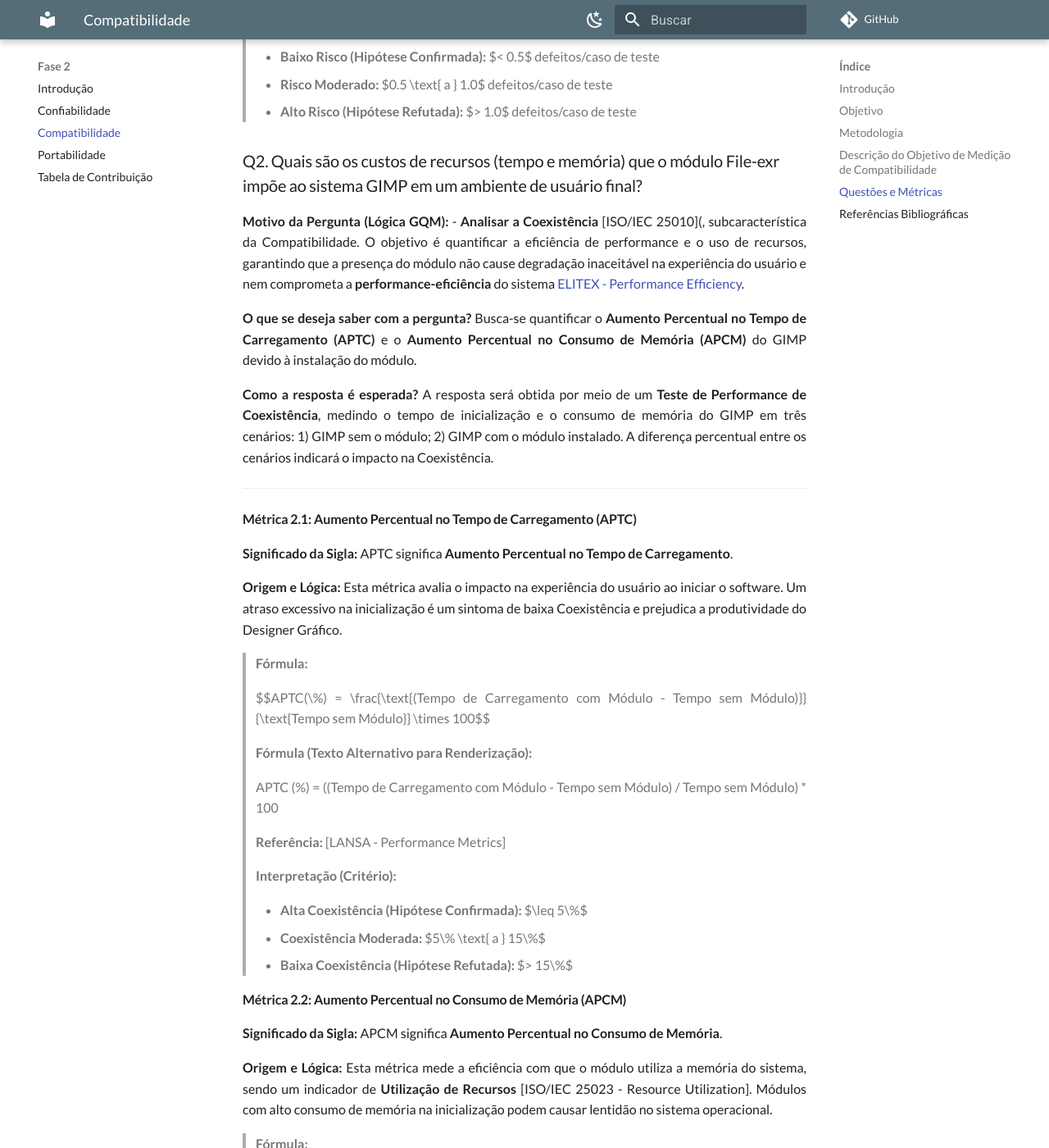
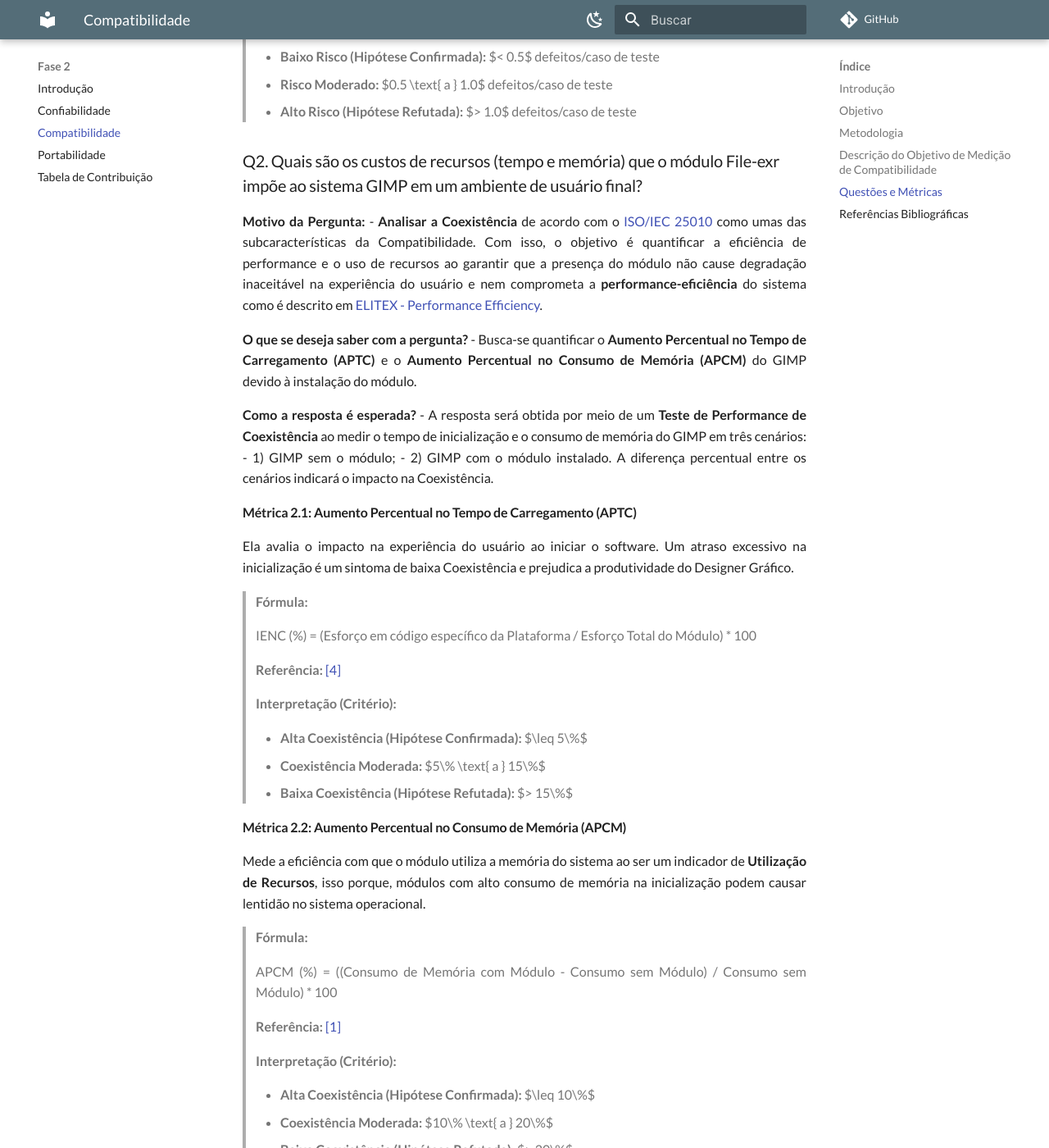
Before and after one commit to FCTE-Qualidade-de-Software-1/2025-2_T02_Karen_Jones, an MkDocs documentation site: the page built from docs/fase2/2-compatibilidade.md, in a window 1280 px wide and 1400 px high, scrolled down 3245 px. Shown: the whole window at 82% size. Built offline with MkDocs 1.6.1 and Material for MkDocs 9.7.7, drawn with Linux system fonts in a browser that asks for light colours; comment, search, counter and statistics services are not loaded; some of the changed text lies outside the part shown.

Commit message:
Update 2-compatibilidade.md

```diff
--- a/docs/fase2/2-compatibilidade.md
+++ b/docs/fase2/2-compatibilidade.md
@@ -93,32 +93,27 @@
 
 ### Q2. Quais são os custos de recursos (tempo e memória) que o módulo File-exr impõe ao sistema GIMP em um ambiente de usuário final?
 
-**Motivo da Pergunta (Lógica GQM):**
--  **Analisar a Coexistência** [ISO/IEC 25010](, subcaracterística da Compatibilidade. O objetivo é quantificar a eficiência de performance e o uso de recursos, garantindo que a presença do módulo não cause degradação inaceitável na experiência do usuário e nem comprometa a **performance-eficiência** do sistema [ELITEX - Performance Efficiency](https://elitex.systems/blog/software-quality).
+**Motivo da Pergunta:**
+-  **Analisar a Coexistência**  de acordo com o [ISO/IEC 25010](https://blog.onedaytesting.com.br/iso-iec-25010/) como umas das subcaracterísticas da Compatibilidade. Com isso, o objetivo é quantificar a eficiência de performance e o uso de recursos ao garantir que a presença do módulo não cause degradação inaceitável na experiência do usuário e nem comprometa a **performance-eficiência** do sistema como é descrito em [ELITEX - Performance Efficiency](https://elitex.systems/blog/software-quality).
 
 **O que se deseja saber com a pergunta?**
-Busca-se quantificar o **Aumento Percentual no Tempo de Carregamento (APTC)** e o **Aumento Percentual no Consumo de Memória (APCM)** do GIMP devido à instalação do módulo.
+- Busca-se quantificar o **Aumento Percentual no Tempo de Carregamento (APTC)** e o **Aumento Percentual no Consumo de Memória (APCM)** do GIMP devido à instalação do módulo.
 
 **Como a resposta é esperada?**
-A resposta será obtida por meio de um **Teste de Performance de Coexistência**, medindo o tempo de inicialização e o consumo de memória do GIMP em três cenários: 1) GIMP sem o módulo; 2) GIMP com o módulo instalado. A diferença percentual entre os cenários indicará o impacto na Coexistência.
+- A resposta será obtida por meio de um **Teste de Performance de Coexistência** ao medir o tempo de inicialização e o consumo de memória do GIMP em três cenários:
+    - 1) GIMP sem o módulo;
+    - 2) GIMP com o módulo instalado. A diferença percentual entre os cenários indicará o impacto na Coexistência.
 
----
 
 #### Métrica 2.1: Aumento Percentual no Tempo de Carregamento (APTC)
 
-**Significado da Sigla:** APTC significa **Aumento Percentual no Tempo de Carregamento**.
-
-**Origem e Lógica:** Esta métrica avalia o impacto na experiência do usuário ao iniciar o software. Um atraso excessivo na inicialização é um sintoma de baixa Coexistência e prejudica a produtividade do Designer Gráfico.
+Ela avalia o impacto na experiência do usuário ao iniciar o software. Um atraso excessivo na inicialização é um sintoma de baixa Coexistência e prejudica a produtividade do Designer Gráfico.
 
 > **Fórmula:**
 >
-> $$APTC(\%) = \frac{\text{(Tempo de Carregamento com Módulo - Tempo sem Módulo)}}{\text{Tempo sem Módulo}} \times 100$$
+> IENC (%) = (Esforço em código específico da Plataforma / Esforço Total do Módulo) * 100
 >
-> **Fórmula (Texto Alternativo para Renderização):**
->
-> APTC (%) = ((Tempo de Carregamento com Módulo - Tempo sem Módulo) / Tempo sem Módulo) * 100
->
-> **Referência:** [LANSA - Performance Metrics]
+> **Referência:** [[4]](#ref-4)
 >
 > **Interpretação (Critério):**
 >
@@ -128,19 +123,13 @@
 
 #### Métrica 2.2: Aumento Percentual no Consumo de Memória (APCM)
 
-**Significado da Sigla:** APCM significa **Aumento Percentual no Consumo de Memória**.
-
-**Origem e Lógica:** Esta métrica mede a eficiência com que o módulo utiliza a memória do sistema, sendo um indicador de **Utilização de Recursos** [ISO/IEC 25023 - Resource Utilization]. Módulos com alto consumo de memória na inicialização podem causar lentidão no sistema operacional.
+Mede a eficiência com que o módulo utiliza a memória do sistema ao ser um indicador de **Utilização de Recursos**, isso porque, módulos com alto consumo de memória na inicialização podem causar lentidão no sistema operacional.
 
 > **Fórmula:**
 >
-> $$APCM(\%) = \frac{\text{(Consumo de Memória com Módulo - Consumo sem Módulo)}}{\text{Consumo sem Módulo}} \times 100$$
->
-> **Fórmula (Texto Alternativo para Renderização):**
->
 > APCM (%) = ((Consumo de Memória com Módulo - Consumo sem Módulo) / Consumo sem Módulo) * 100
 >
-> **Referência:** [ISO/IEC 25023 - Resource Utilization]
+> **Referência:** [[1]](#ref-1)
 >
 > **Interpretação (Critério):**
 >
@@ -148,36 +137,28 @@
 > - **Coexistência Moderada:** $10\% \text{ a } 20\%$
 > - **Baixa Coexistência (Hipótese Refutada):** $> 20\%$
 
----
 
-### Q3. Quão estável e robusto é o módulo File-exr em produção, refletindo a eficácia de nosso processo de garantia de qualidade e manutenção?
 
-**Motivo da Pergunta (Lógica GQM):**
-Esta questão busca **Analisar o Processo e o Risco de Projeto** [LANSA - Risk Management]. O objetivo é quantificar a taxa de falhas que "escapam" para o ambiente do usuário (instabilidade pós-lançamento) e avaliar a eficiência do processo de manutenção para corrigi-las.
+### Q3. Quão estável e robusto é o módulo File-exr em produção ao refletir a eficácia de nosso processo de garantia de qualidade e manutenção?
+
+**Motivo da Pergunta:**
+- Busca **Analisar o Processo e o Risco de Projeto** como é explicado em [LANSA - Risk Management](https://lansa.com/blog/app-development/what-are-software-metrics-how-can-i-measure-these-metrics/). Com isso, o objetivo é quantificar a taxa de falhas que "escapam" para o ambiente do usuário (instabilidade pós-lançamento) e avaliar a eficiência do processo de manutenção para corrigi-las.
 
 **O que se deseja saber com a pergunta?**
-Busca-se quantificar a **Taxa de Falhas Pós-lançamento** e o **Tempo Médio de Resolução (TMR)** dos defeitos de compatibilidade, que são indicadores de **Qualidade e Manutenibilidade** do módulo.
+- Busca-se quantificar a **Taxa de Falhas Pós-lançamento** e o **Tempo Médio de Resolução (TMR)** dos defeitos de compatibilidade, que são indicadores de **Qualidade e Manutenibilidade** do módulo.
 
 **Como a resposta é esperada?**
-A resposta será obtida pela **Coleta de Dados no Ambiente de Produção** (Controle), monitorando os *logs* e o *bug tracker* oficial do GIMP por um período definido. O TMR será calculado a partir dos dados do *bug tracker* [MOLDSTUD - Resolution Timelines](https://moldstud.com/articles/p-essential-key-metrics-for-measuring-success-in-compatibility-testing-for-quality-assurance).
-
----
+- A resposta será obtida pela **Coleta de Dados no Ambiente de Produção** (Controle) ao monitorar os *logs* e o *bug tracker* oficial do GIMP por um período definido. Assim, o TMR será calculado a partir dos dados do *bug tracker* [MOLDSTUD - Resolution Timelines](https://moldstud.com/articles/p-essential-key-metrics-for-measuring-success-in-compatibility-testing-for-quality-assurance).
 
 #### Métrica 3.1: Densidade de Defeitos Pós-Lançamento (DDPL)
 
-**Significado da Sigla:** DDPL significa **Densidade de Defeitos Pós-Lançamento**.
-
-**Origem e Lógica:** Esta métrica de **Processo/Produto** mede a concentração de problemas que chegam ao usuário. Um alto DDPL indica falha na garantia da qualidade e baixa estabilidade [ELITEX - Defect Density](https://elitex.systems/blog/software-quality).
+- Esta métrica de **Processo/Produto** mede a concentração de problemas que chegam ao usuário. Um alto DDPL indica falha na garantia da qualidade e baixa estabilidade [ELITEX - Defect Density](https://elitex.systems/blog/software-quality).
 
 > **Fórmula:**
 >
 > $$DDPL = \frac{\text{Nº de Defeitos de Compatibilidade Reportados Pós-lançamento}}{\text{Tamanho do Módulo em KLOC}}$$
 >
-> **Fórmula (Texto Alternativo para Renderização):**
->
-> DDPL = (Nº de Defeitos de Compatibilidade Reportados Pós-lançamento / Tamanho do Módulo em Kilo Linhas de Código (KLOC))
->
-> **Referência:** [ELITEX - Defect Density](https://elitex.systems/blog/software-quality)
+> **Referência:** [[3]](#ref-3)
 >
 > **Interpretação (Critério):**
 >
@@ -187,19 +168,13 @@
 
 #### Métrica 3.2: Tempo Médio de Resolução (TMR)
 
-**Significado da Sigla:** TMR significa **Tempo Médio de Resolução**.
-
-**Origem e Lógica:** Esta métrica de **Processo** avalia a eficiência da equipe de manutenção na resposta a falhas. Um TMR baixo é um indicador de **Alta Manutenibilidade** e um processo eficiente [MOLDSTUD - Resolution Timelines](https://moldstud.com/articles/p-essential-key-metrics-for-measuring-success-in-compatibility-testing-for-quality-assurance).
+**Processo** para avaliar a eficiência da equipe de manutenção na resposta a falhas. Um TMR baixo é um indicador de **Alta Manutenibilidade** e um processo eficiente [MOLDSTUD - Resolution Timelines](https://moldstud.com/articles/p-essential-key-metrics-for-measuring-success-in-compatibility-testing-for-quality-assurance).
 
 > **Fórmula:**
 >
 > $$TMR = \frac{\sum \text{Tempo de Resolução}}{\text{Nº Total de Defeitos Resolvidos}}$$
 >
-> **Fórmula (Texto Alternativo para Renderização):**
->
-> TMR = (Soma do Tempo de Resolução de todos os Defeitos / Número Total de Defeitos Resolvidos)
->
-> **Referência:** [MOLDSTUD - Resolution Timelines](https://moldstud.com/articles/p-essential-key-metrics-for-measuring-success-in-compatibility-testing-for-quality-assurance)
+> **Referência:** [[5]](#ref-5)
 >
 > **Interpretação (Critério):**
 >
@@ -211,32 +186,26 @@
 
 ### Q4. Em que medida a arquitetura do módulo File-exr contribui para o aumento da complexidade de manutenção em ambientes operacionais diversificados?
 
-**Motivo da Pergunta (Lógica GQM):**
-Esta questão foca na **Portabilidade** e **Manutenibilidade** [ISO/IEC 25010], que são atributos internos críticos para o custo do projeto (Recurso). O objetivo é **Conhecer** o risco de **fragmentação do código** e a dependência de API's específicas de cada sistema operacional (Windows, macOS, Linux).
+**Motivo da Pergunta:**
+- Esta questão foca na **Portabilidade** e **Manutenibilidade**, que são atributos internos críticos para o custo do projeto (Recurso). O objetivo é **Conhecer** o risco de **fragmentação do código** e a dependência de API's específicas de cada sistema operacional (Windows, macOS, Linux).
 
 **O que se deseja saber com a pergunta?**
-Busca-se quantificar o **Esforço** gasto em código que não é comum a todas as plataformas (código fragmentado) e a **Complexidade Ciclomática** das partes de interoperabilidade, que impacta a Manutenibilidade futura.
+- Busca-se quantificar o **Esforço** gasto em código que não é comum a todas as plataformas (código fragmentado) e a **Complexidade Ciclomática** das partes de interoperabilidade, que impacta a Manutenibilidade futura.
 
 **Como a resposta é esperada?**
-A resposta será obtida pela **Análise Estática do Código (Métrica de Produto)** para medir a complexidade, e pela **Coleta de Esforço (Métrica de Recurso)** para o desenvolvimento e *patches* específicos de plataforma.
+- A resposta será obtida pela **Análise Estática do Código (Métrica de Produto)** para medir a complexidade, e pela **Coleta de Esforço (Métrica de Recurso)** para o desenvolvimento e *patches* específicos de plataforma.
 
----
 
 #### Métrica 4.1: Índice de Esforço Não-Comum (IENC)
 
-**Significado da Sigla:** IENC significa **Índice de Esforço Não-Comum**.
-
-**Origem e Lógica:** Esta métrica de **Recurso/Projeto** indica o percentual do custo do projeto (Esforço) alocado em código que não pode ser reutilizado entre plataformas, medindo a dependência e a Portabilidade. Um IENC alto indica baixa portabilidade e alto custo de manutenção [LANSA - Project Metrics / Resource Utilization].
+ Esta métrica de **Recurso/Projeto** indica o percentual do custo do projeto (Esforço) alocado em código que não pode ser reutilizado entre plataformas, medindo a dependência e a Portabilidade. Um IENC alto indica baixa portabilidade e alto custo de manutenção.
 
 > **Fórmula:**
 >
-> $$IENC(\%) = \frac{\text{Esforço em código específico da Plataforma}}{\text{Esforço Total do Módulo}} \times 100$$
->
-> **Fórmula (Texto Alternativo para Renderização):**
 >
 > IENC (%) = (Esforço em código específico da Plataforma / Esforço Total do Módulo) * 100
 >
-> **Referência:** [LANSA - Project Metrics / Resource Utilization]
+> **Referência:** [[4]](#ref-4)
 >
 > **Interpretação (Critério):**
 >
@@ -244,66 +213,18 @@
 > - **Portabilidade Moderada:** $10\% \text{ a } 20\%$
 > - **Baixa Portabilidade (Hipótese Refutada):** $> 20\%$
 
-#### Métrica 4.2: Complexidade Ciclomática Média (CCM)
-
-**Significado da Sigla:** CCM significa **Complexidade Ciclomática Média**.
-
-**Origem e Lógica:** Esta métrica de **Produto** (Manutenibilidade) indica a complexidade lógica do código. Módulos com alta CCM são mais difíceis de testar e manter, violando os princípios de **Manutenibilidade** [ELITEX - Compliance with Best Design Principles](https://elitex.systems/blog/software-quality).
-
-> **Fórmula:**
->
-> $$CCM = \frac{\sum \text{Complexidade Ciclomática das Funções de Compatibilidade}}{\text{Nº Total de Funções de Compatibilidade}}$$
->
-> **Fórmula (Texto Alternativo para Renderização):**
->
-> CCM = (Soma da Complexidade Ciclomática das Funções de Compatibilidade / Número Total de Funções de Compatibilidade)
->
-> **Referência:** [ELITEX - Compliance with Best Design Principles](https://elitex.systems/blog/software-quality)
->
-> **Interpretação (Critério):**
->
-> - **Baixa Complexidade:** $< 10$
-> - **Risco Moderado:** $10 \text{ a } 15$
-> - **Alto Risco (Hipótese Refutada):** $> 15$
-
-
-
-
-
-
-
-
-
-
-
-### Q2. Quanto a Coexistência, Qual a variação no tempo de carregamento do GIMP quando o módulo File-exr está instalado, comparado ao tempo sem o módulo?
-
-O módulo File-exr do GIMP será considerado de **alta Coexistência** se o aumento percentual no tempo de carregamento do GIMP (APTC) devido à sua presença for **inferior a 5%**. Um APTC baixo indica que o módulo se integra de forma eficiente ao GIMP, minimizando o consumo de recursos e o atraso na inicialização.
-
-> Fórmula:
->
-> APTC(%) = ((Tempo com Módulo - Tempo sem Módulo) ÷ Tempo sem Módulo) × 100
->
-> **Nota:** O "Tempo de Carregamento" é medido desde o início da execução do GIMP até o momento em que a interface principal está totalmente operacional e responsiva.
->
-> Interpretação:
->
-> - **0–5%** → **Alta Coexistência** (impacto mínimo na inicialização)
-> - **5–15%** → **Coexistência Moderada** (impacto perceptível, mas aceitável; otimizações recomendadas)
-> - **>15%** → **Baixa Coexistência** (atraso significativo na inicialização, indicando consumo excessivo de recursos ou carregamento ineficiente na inicialização)
-
 
 
 ## Referências Bibliográficas
 
 
-[1] ABREU, Bruno. **A ISO/IEC 25010 e sua importância para a qualidade de software**. One Day Testing Blog, 29 mar. 2023. Disponível em: https://blog.onedaytesting.com.br/iso-iec-25010/. Acesso em: 22 out. 2025.
+<a id="ref-1"></a>[1] ABREU, Bruno. **A ISO/IEC 25010 e sua importância para a qualidade de software**. One Day Testing Blog, 29 mar. 2023. Disponível em: https://blog.onedaytesting.com.br/iso-iec-25010/. Acesso em: 22 out. 2025.
 
 [2] BASILI, Victor R.; CALDIERA, Gianluigi; ROMBACH, H. Dieter. **The Goal Question Metric Approach** (1994). **In**: *Encyclopedia of Software Engineering*. (Conceito GQM e metodologia top-down).
 
-[3] ELITEX. **Software Quality Metrics: What Is This Really About?** (2024). Disponível em: https://elitex.systems/blog/software-quality. Acesso em: 22 out. 2025. (Tipos de métricas, performance, segurança, usabilidade).
+<a id="ref-3"></a>[3] ELITEX. **Software Quality Metrics: What Is This Really About?** (2024). Disponível em: https://elitex.systems/blog/software-quality. Acesso em: 22 out. 2025. (Tipos de métricas, performance, segurança, usabilidade).
 
-[4] LANSA. **What Are Software Metrics? How Can I Measure These Metrics?** (2024). Disponível em: https://lansa.com/blog/app-development/what-are-software-metrics-how-can-i-measure-these-metrics/. Acesso em: 22 out. 2025. (Ciclo de medição: Formulação, Coleta, Análise, Interpretação, Feedback; e objetivos de medição).
+<a id="ref-4"></a>[4] LANSA. **What Are Software Metrics? How Can I Measure These Metrics?** (2024). Disponível em: https://lansa.com/blog/app-development/what-are-software-metrics-how-can-i-measure-these-metrics/. Acesso em: 22 out. 2025. (Ciclo de medição: Formulação, Coleta, Análise, Interpretação, Feedback; e objetivos de medição).
 
 <a id="ref-5"></a>[5] MOLDSTUD. **Essential Key Metrics for Measuring Success in Compatibility Testing for Quality Assurance**. (2025). Disponível em: https://moldstud.com/articles/p-essential-key-metrics-for-measuring-success-in-compatibility-testing-for-quality-assurance. Acesso em: 22 out. 2025. (Métricas de Taxa de Falha, Pass Rate e Esforço de Compatibilidade).
 
```
Also changed, not shown: other parts of docs/fase2/2-compatibilidade.md (+1 -1 lines).
